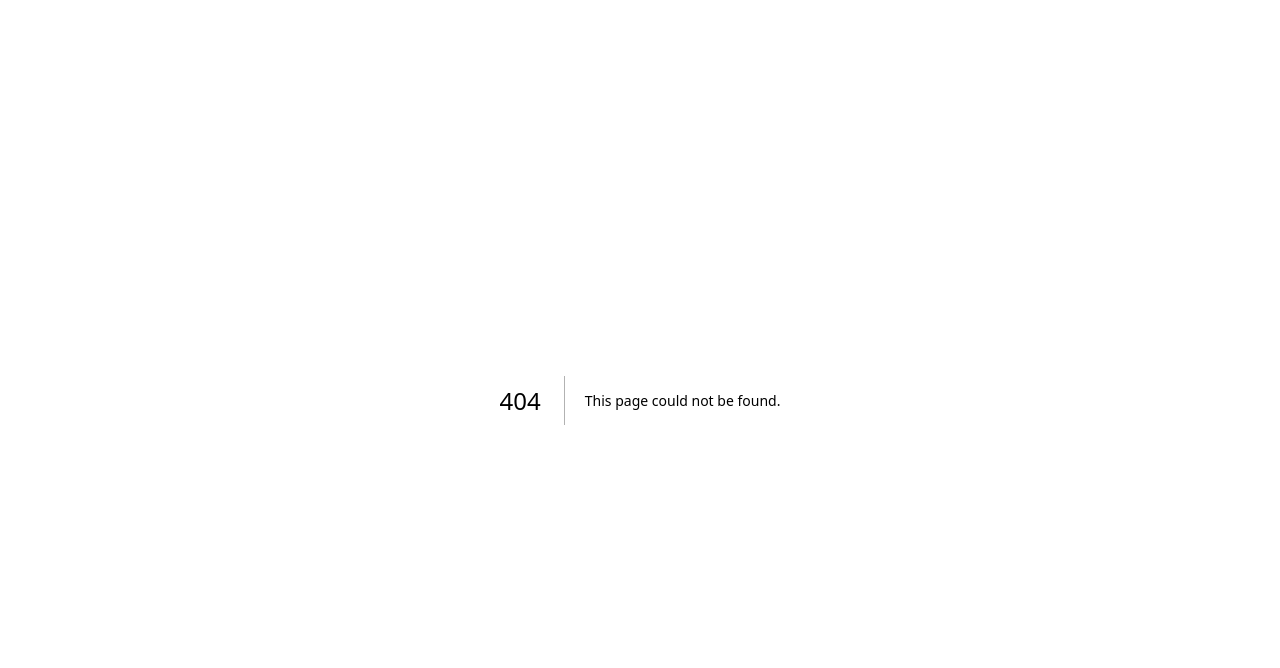
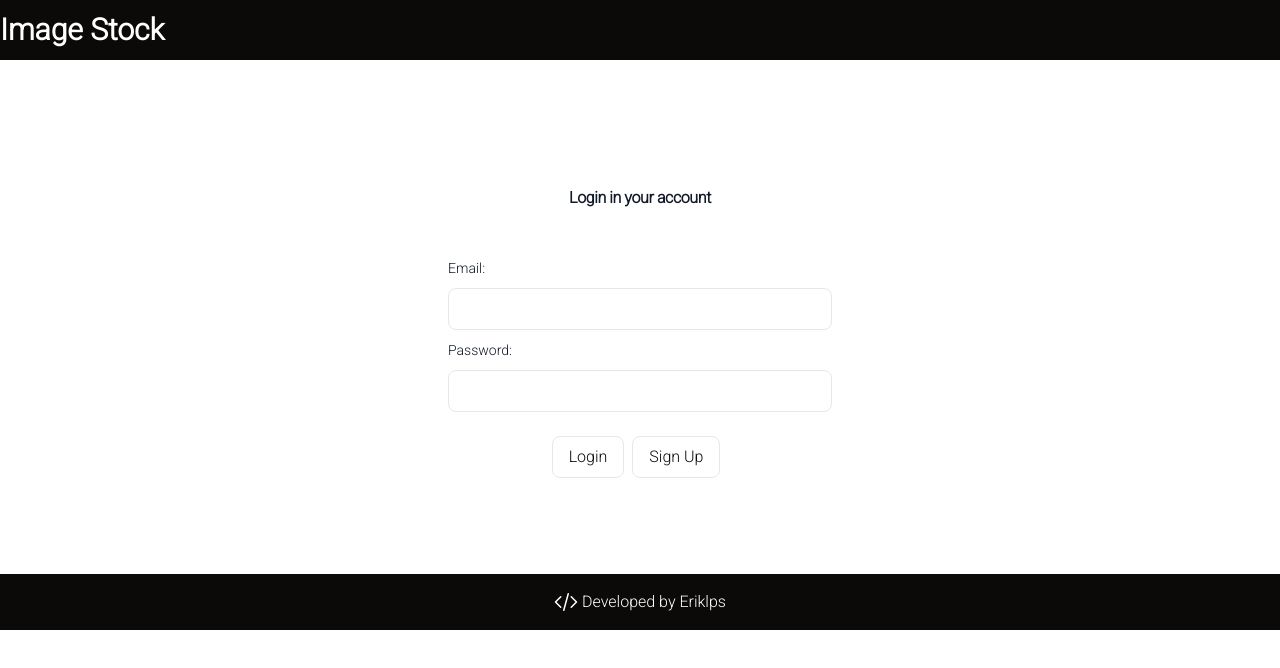
Before and after one commit to Eriklps/image-stock-front, a Next.js app: page /login in a window 1280 px wide. Before the commit this address had no page. Shown: the top 668 px of the page. Built offline with nearby package versions, Linux system fonts and the light colour scheme; no server answers.

Commit message:
Implemented login and register validation, mapped authentication resources, created front authentication service and implemented user register

```diff
--- a/src/app/form/page.tsx
+++ b/src/app/form/page.tsx
@@ -101,6 +101,14 @@
                     </div>
 
                     <div className="mt-4 flex items-center justify-end gap-x-1">
+                        <button type="submit" className='border px-4 py-2 rounded-md text-stone-950'>
+                            <span>
+                                <svg xmlns="http://www.w3.org/2000/svg" fill="none" viewBox="0 0 24 24" stroke-width="1.5" stroke="currentColor" className="w-6 h-6">
+                                    <path stroke-linecap="round" stroke-linejoin="round" d="m4.5 12.75 6 6 9-13.5" />
+                                </svg>
+                            </span>
+                        </button>
+
                         <button className='border px-4 py-2 rounded-md text-stone-950'>
                             <Link href="/gallery">
                             <span>
@@ -110,14 +118,6 @@
                             </span>
                             </Link>
                         </button>
-
-                        <button type="submit" className='border px-4 py-2 rounded-md text-stone-950'>
-                            <span>
-                                <svg xmlns="http://www.w3.org/2000/svg" fill="none" viewBox="0 0 24 24" stroke-width="1.5" stroke="currentColor" className="w-6 h-6">
-                                    <path stroke-linecap="round" stroke-linejoin="round" d="m4.5 12.75 6 6 9-13.5" />
-                                </svg>
-                            </span>
-                        </button>
                     </div>
                 </form>
             </section>
--- a/src/app/gallery/page.tsx
+++ b/src/app/gallery/page.tsx
@@ -2,7 +2,7 @@
 
 import { Template, ImageCard, useNotification } from '@/components';
 import { Image } from '@/resources/image/image.resource';
-import { useImageService } from '@/resources/image/image.service';
+import { useImageService } from '@/resources';
 import { useState } from 'react';
 import Link from 'next/link';
 
--- /dev/null
+++ b/src/app/login/formScheme.ts
@@ -0,0 +1,16 @@
+import * as Yup from 'yup'
+
+export interface LoginForm {
+    name?: string;
+    email: string;
+    password: string;
+    passwordMatch?: string;
+}
+
+export const validationScheme  = Yup.object().shape({
+    email: Yup.string().trim().required('Email is required!').email('Invalid Email!'),
+    password: Yup.string().required('Password is required').min(8, 'Password must have at least 8 characters!'),
+    passwordMatch: Yup.string().oneOf( [Yup.ref('password')], 'Password must match!' )
+})
+
+export const formScheme: LoginForm = { email: '', name: '', password: '', passwordMatch: '' }
--- /dev/null
+++ b/src/app/login/page.tsx
@@ -0,0 +1,142 @@
+'use client'
+
+import { Template, RenderIf, useNotification } from "@/components"
+import { useState } from 'react'
+import { LoginForm, formScheme, validationScheme } from "./formScheme";
+import { Formik, useFormik } from "formik";
+import { useAuth } from "@/resources";
+import { useRouter } from 'next/navigation'
+import { AccessToken, Credentials, User } from '@/resources/user/users.resources'
+
+export default function Login(){
+
+    const [loading, setLoading] = useState<boolean>(false);
+    const [newUserState, setNewUserState] = useState<boolean>(false);
+
+    const auth = useAuth();
+    const notification = useNotification();
+    const router = useRouter();
+
+    const { values, handleChange, handleSubmit, errors } = useFormik<LoginForm>({
+        initialValues: formScheme,
+        validationSchema: validationScheme,
+        onSubmit: onSubmit
+    });
+
+    async function onSubmit(values: LoginForm){
+        if(!newUserState){
+            const credentials: Credentials = { email: values.email, password: values.password }
+            try {
+                const accessToken: AccessToken = await auth.authenticate(credentials);
+                router.push("/gallery")
+            } catch(error: any){
+                const message = error?.message;
+                notification.notify(message, "error")
+            }
+        }
+    }
+
+    return (
+        <Template loading={loading}>
+            <div className='flex min-h-full flex-1 flex-col justify-center px-6 py-12 lg:px-8'>
+
+                <div className='sm:mx-auto sm:w-full sm:max-w-sm'>
+                    <h2 className='mt-10 text-center text-1xl font-bold leading-9 tracking-tight text-gray-900'>
+                        { newUserState ? 'Create a new user' : 'Login in your account' }
+                    </h2>
+                </div>
+
+                <div className='mt-10 sm:mx-auto sm:w-full sm:max-w-sm'>
+                    <form onSubmit={handleSubmit} className='space-y-2'>
+                        <RenderIf condition={newUserState}>
+                            <div>
+                                <label className='block text-sm font-medium leading-6 text-gray-900'>Name: </label>
+                            </div>
+                            <div className="mt-2">
+                                <input className='border px-5 py-2 rounded-lg text-stone-950 w-full'
+                                    type="text"
+                                    id="name"
+                                    value={values.name}
+                                    onChange={handleChange} />
+                                    <span className="text-sm">{errors.name}</span>
+                            </div>
+                        </RenderIf>
+
+                        <div>
+                            <label className='block text-sm font-medium leading-6 text-gray-900'>Email: </label>
+                        </div>
+                        <div className='mt-2'>
+                            <input className="border px-5 py-2 rounded-lg text-stone-950 w-full"
+                                    type="text"
+                                    id="email"
+                                    value={values.email}
+                                    onChange={handleChange} />
+                                    <span className="text-sm">{errors.email}</span>
+                        </div>
+
+                        <div>
+                            <label className='block text-sm font-medium leading-6 text-gray-900'>Password: </label>
+                        </div>
+                        <div className="mt-2">
+                            <input className='border px-5 py-2 rounded-lg text-stone-950 w-full'
+                                    type="password"
+                                    id="password"
+                                    value={values.password}
+                                    onChange={handleChange} />
+                                    <span className="text-sm">{errors.password}</span>
+                        </div>
+
+                        <RenderIf condition={newUserState}>
+                            <div>
+                                <label className='block text-sm font-medium leading-6 text-gray-900'>Confirm Password: </label>
+                            </div>
+                            <div className="mt-2">
+                                <input className='border px-5 py-2 rounded-lg text-stone-950 w-full'
+                                        type="password"
+                                        id="passwordMatch"
+                                        value={values.passwordMatch}
+                                        onChange={handleChange} />
+                                        <span className="text-sm">{errors.passwordMatch}</span>
+                            </div>
+                        </RenderIf>
+
+                        <div className="flex items-center justify-center py-4">
+                            <RenderIf condition={newUserState}>
+                                <button type="submit" className='border px-4 py-2 rounded-lg text-stone-950'>
+                                    <span>
+                                        Save
+                                    </span>
+                                </button>
+
+                                <button type="button"
+                                    className='border px-4 py-2 rounded-lg text-stone-950 mx-2'
+                                    onClick={event => setNewUserState(false)}>
+                                    <span>
+                                        Cancel
+                                    </span>
+                                </button>
+                            </RenderIf>
+
+                            <RenderIf condition={!newUserState}>
+                                <button type="submit"
+                                        className='border px-4 py-2 rounded-lg text-stone-950'>
+                                    <span>
+                                        Login
+                                    </span>
+                                </button>
+
+                                <button type="button"
+                                        className='border px-4 py-2 rounded-lg text-stone-950 mx-2'
+                                        onClick={event => setNewUserState(true)}>
+                                    <span>
+                                        Sign Up
+                                    </span>
+                                </button>
+                            </RenderIf>
+                        </div>
+                    </form>
+                </div>
+            </div>
+        </Template>
+    )
+}
--- /dev/null
+++ b/src/resources/index.ts
@@ -0,0 +1,2 @@
+export { useImageService } from './image/image.service'
+export { useAuth } from './user/authentication.service'
--- /dev/null
+++ b/src/resources/user/authentication.service.ts
@@ -0,0 +1,25 @@
+import { AccessToken, Credentials, User, UserSessionToken } from './users.resources'
+
+class AuthService {
+    baseURL: string = process.env.NEXT_PUBLIC_API_URL + '/v1/users';
+    static AUTH_PARAM: string = "_auth";
+
+    async authenticate(credentials: Credentials) : Promise<AccessToken> {
+        const response = await fetch(this.baseURL + "/auth", {
+            method: 'POST',
+            body: JSON.stringify(credentials),
+            headers: {
+                "Content-Type": "application/json"
+            }
+        });
+
+        if(response.status == 401){
+            throw new Error("User or password are incorrect!");
+        }
+
+        return await response.json();
+    }
+
+}
+
+export const useAuth = () => new AuthService();
```
Also changed, not shown: src/resources/user/users.resources.ts (added, +21 -0 lines).
